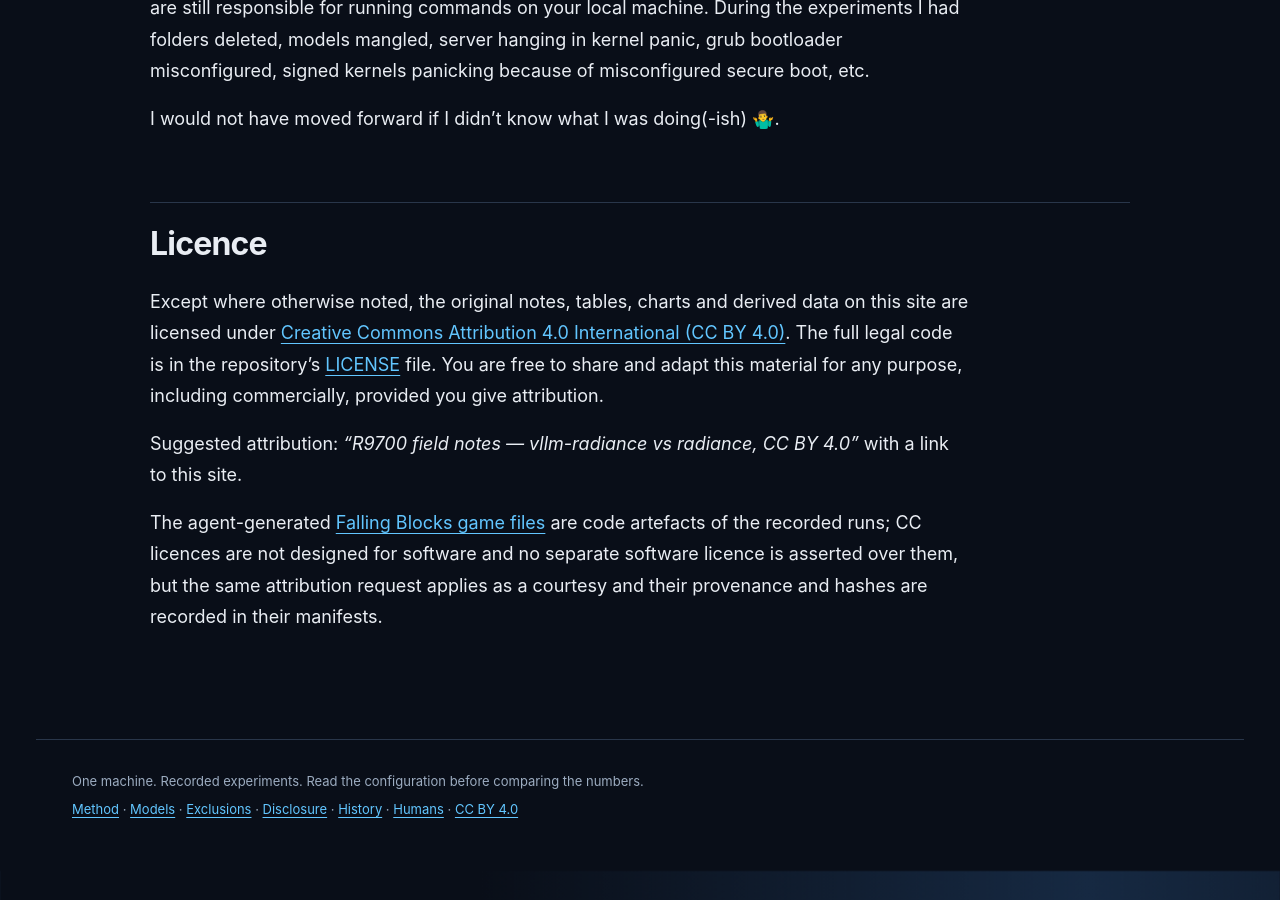
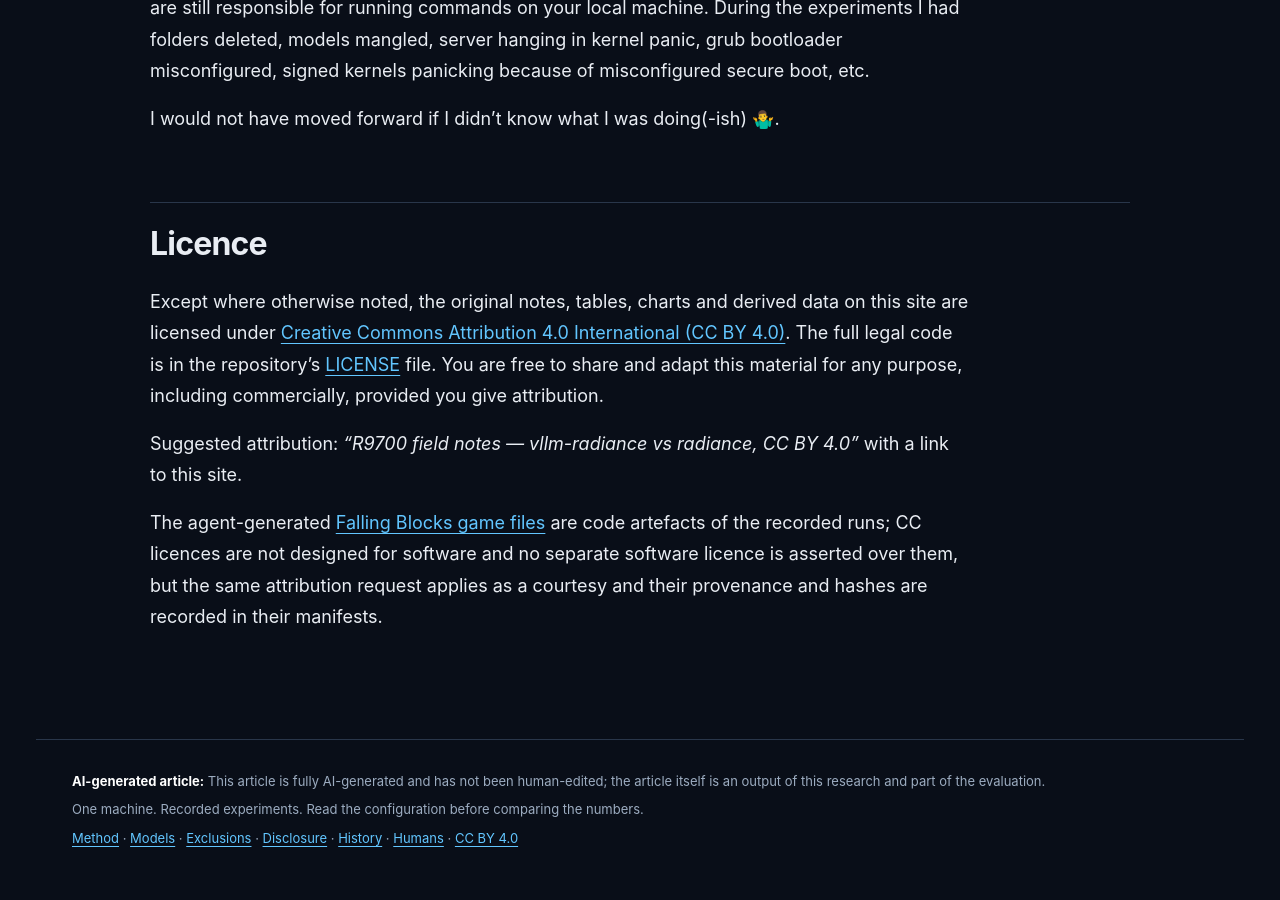
Before and after one commit to thetechpanda/radiance-R9700-vllm-experiments, a Jekyll site: the page built from index.md, in a window 1280 px wide and 900 px high, scrolled down 9500 px. Built offline with Jekyll 4.4.1, drawn with Linux system fonts in a browser that asks for light colours.

Commit message:
Add AI article disclosure to shared page footer

```diff
--- a/_layouts/default.html
+++ b/_layouts/default.html
@@ -25,6 +25,7 @@
     {{ content }}
   </main>
   <footer class="site-footer">
+    <p><strong>AI-generated article:</strong> This article is fully AI-generated and has not been human-edited; the article itself is an output of this research and part of the evaluation.</p>
     <p>One machine. Recorded experiments. Read the configuration before comparing the numbers.</p>
     <p><a href="{{ '/docs/BENCHMARKS.html' | relative_url }}">Method</a> · <a href="{{ '/docs/MODELS.html' | relative_url }}">Models</a> · <a href="{{ '/docs/EXCLUDED-TESTS.html' | relative_url }}">Exclusions</a> · <a href="{{ '/docs/REPRODUCIBILITY.html' | relative_url }}">Disclosure</a> · <a href="{{ '/docs/RESEARCH-HISTORY.html' | relative_url }}">History</a> · <a href="{{ '/README.html#humans' | relative_url }}">Humans</a> · <a href="{{ '/README.html#licence' | relative_url }}">CC BY 4.0</a></p>
   </footer>
```
